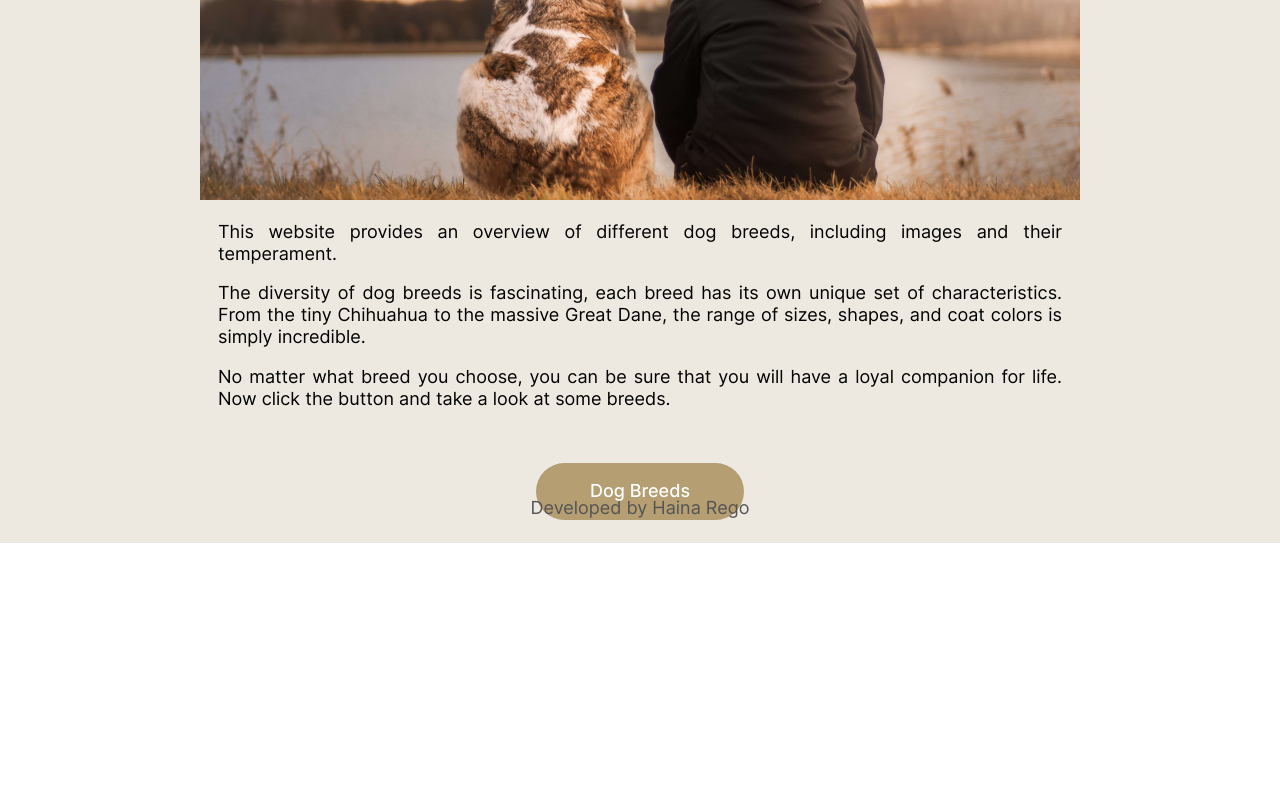
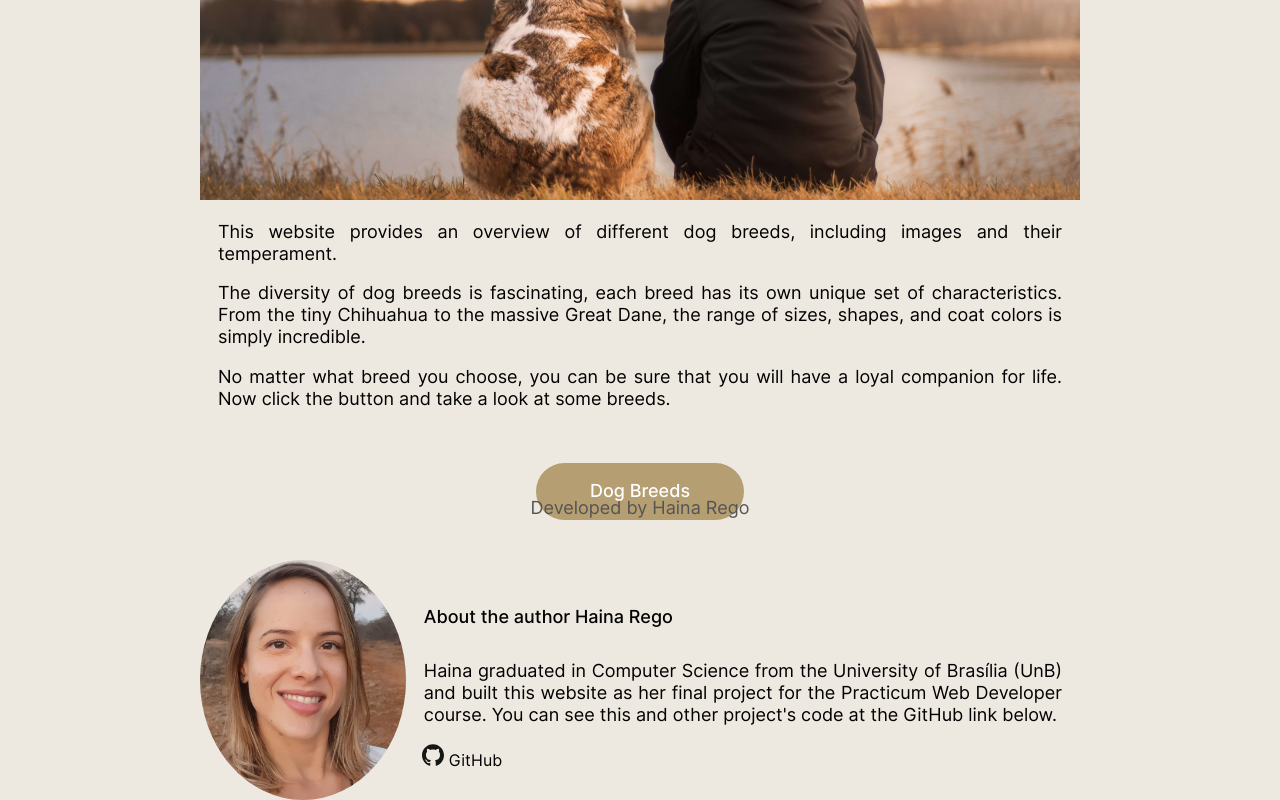
Before and after one commit to hainaha/dog_breeds-frontend, a React (Create React App) app: page / in a window 1280 px wide. Shown: the part 257-1057 px from the top of the page. Before the commit the page ends 800 px from the top, so only its background shows below. Built offline with nearby package versions, Linux system fonts and the light colour scheme; no server answers; the HTML template or start-up script is replaced by a standard one.

Commit message:
Implements about component

```diff
--- a/src/components/About/About.css
+++ b/src/components/About/About.css
@@ -0,0 +1,76 @@
+.about__title {
+  font-size: 18px;
+  font-weight: 500;
+  line-height: 1.2;
+  padding-left: 1em;
+}
+
+.about__image-container {
+  border-radius: 50%;
+  height: 120px;
+  margin: 0 auto;
+  overflow: hidden;
+  position: relative;
+  width: 120px;
+}
+
+.about__image {
+  height: 100%;
+  object-fit: cover;
+  width: 100%;
+}
+
+.about__text {
+  font-weight: 400;
+  font-size: 14px;
+  line-height: 1.14;
+  margin: 1em;
+  text-align: center;
+}
+
+.about__link {
+  color: #000000;
+  text-decoration: none;
+}
+
+.about__icon {
+  width: 22px;
+  height: 22px;
+  padding-right: 5px;
+}
+
+@media screen and (min-width: 600px) {
+  .about__container {
+    display: flex;
+    align-items: center;
+    flex-direction: row;
+    justify-content: space-between;
+    padding-top: 40px;
+    margin: 0 auto;
+    max-width: 880px;
+  }
+
+  .about__text-container {
+    display: flex;
+    flex-wrap: wrap;
+  }
+  .about__title {
+    text-align: left;
+  }
+
+  .about__text {
+    font-size: 18px;
+    line-height: 1.21;
+    text-align: justify;
+  }
+
+  .about__image-container {
+    height: 240px;
+    width: 240px;
+    flex-basis: 80%;
+  }
+
+  .about__link {
+    padding-left: 1em;
+  }
+}
--- a/src/components/About/About.js
+++ b/src/components/About/About.js
@@ -0,0 +1,38 @@
+import './about.css';
+import authorImage from '../../images/haina-rego.jpg';
+import githubIcon from '../../images/github-icon.svg';
+
+function About() {
+  return (
+    <>
+      <div className='about__container'>
+        <div className='about__image-container'>
+          <img
+            src={authorImage}
+            className='about__image'
+            alt='Front face of Haina Rego'
+          />
+        </div>
+        <div className='about__text-container'>
+          <h2 className='about__title'>About the author Haina Rego</h2>
+          <p className='about__text'>
+            Haina graduated in Computer Science from the University of Brasília
+            (UnB) and built this website as her final project for the Practicum
+            Web Developer course. You can see this and other project's code at
+            the GitHub link below.
+          </p>
+          <a
+            href='https://github.com/hainaha'
+            target='_blank'
+            className='about__link'
+          >
+            <img src={githubIcon} className='about__icon' alt='GitHub Icon' />
+            GitHub
+          </a>
+        </div>
+      </div>
+    </>
+  );
+}
+
+export default About;
--- a/src/components/App/App.js
+++ b/src/components/App/App.js
@@ -7,6 +7,7 @@ import MainImage from '../MainImage/MainImage';
 import Description from '../Description/Description';
 import Footer from '../Footer/Footer';
 import Navigation from '../Navigation/Navigation';
+import About from '../About/About';
 
 function App() {
   const [cards, setCards] = useState([]);
@@ -32,7 +33,7 @@ function App() {
         <Navigation />
         <MainImage />
         <Description />
-
+        <About />
         {/* <div className=''></div>
         <Routes>
           <Route path='/' element={<About />} />
--- a/src/components/Header/header.css
+++ b/src/components/Header/header.css
@@ -13,7 +13,7 @@
 
 .header__logo {
   width: 24px;
-  margin: 10px;
+  margin: 10px 10px 0;
 }
 
 .header__title {
```
Also changed, not shown: src/images/github-icon.svg (added), src/images/haina-rego.jpg (added).
